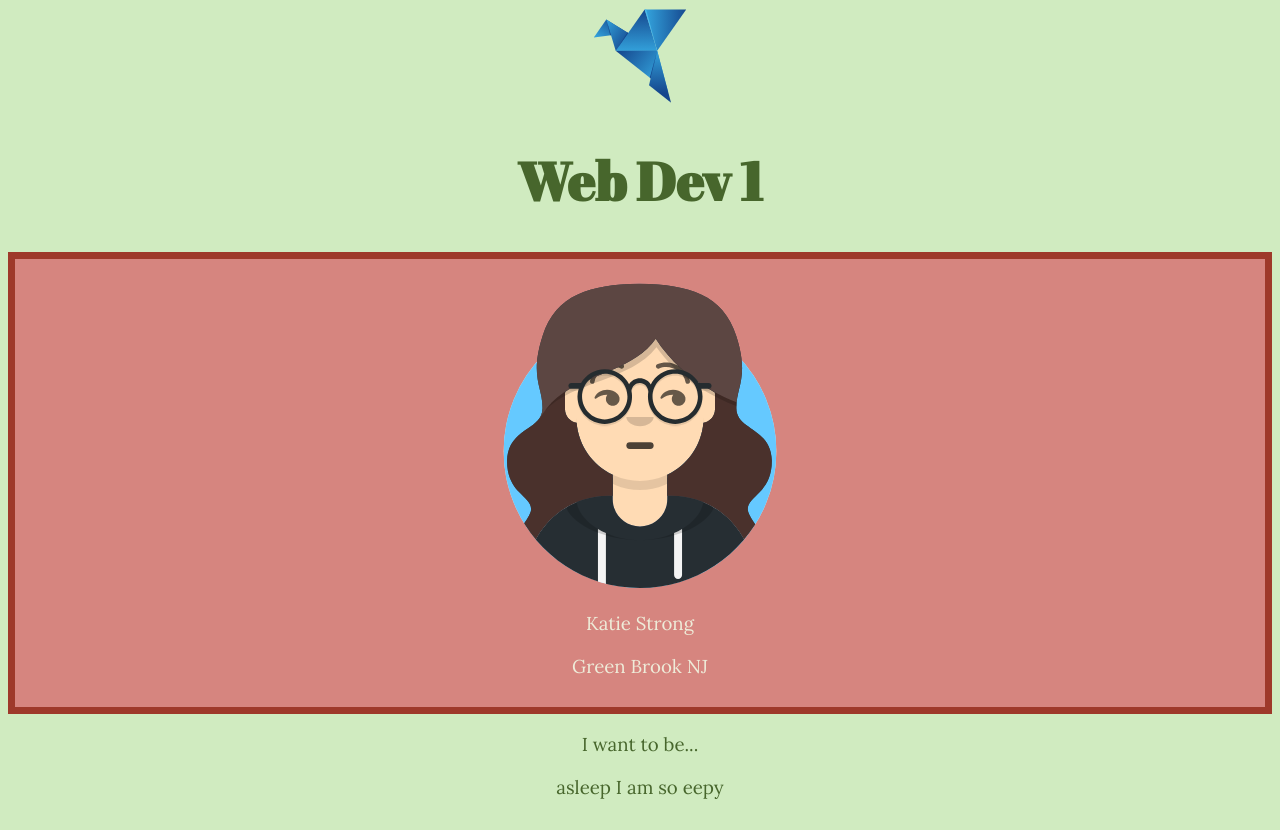
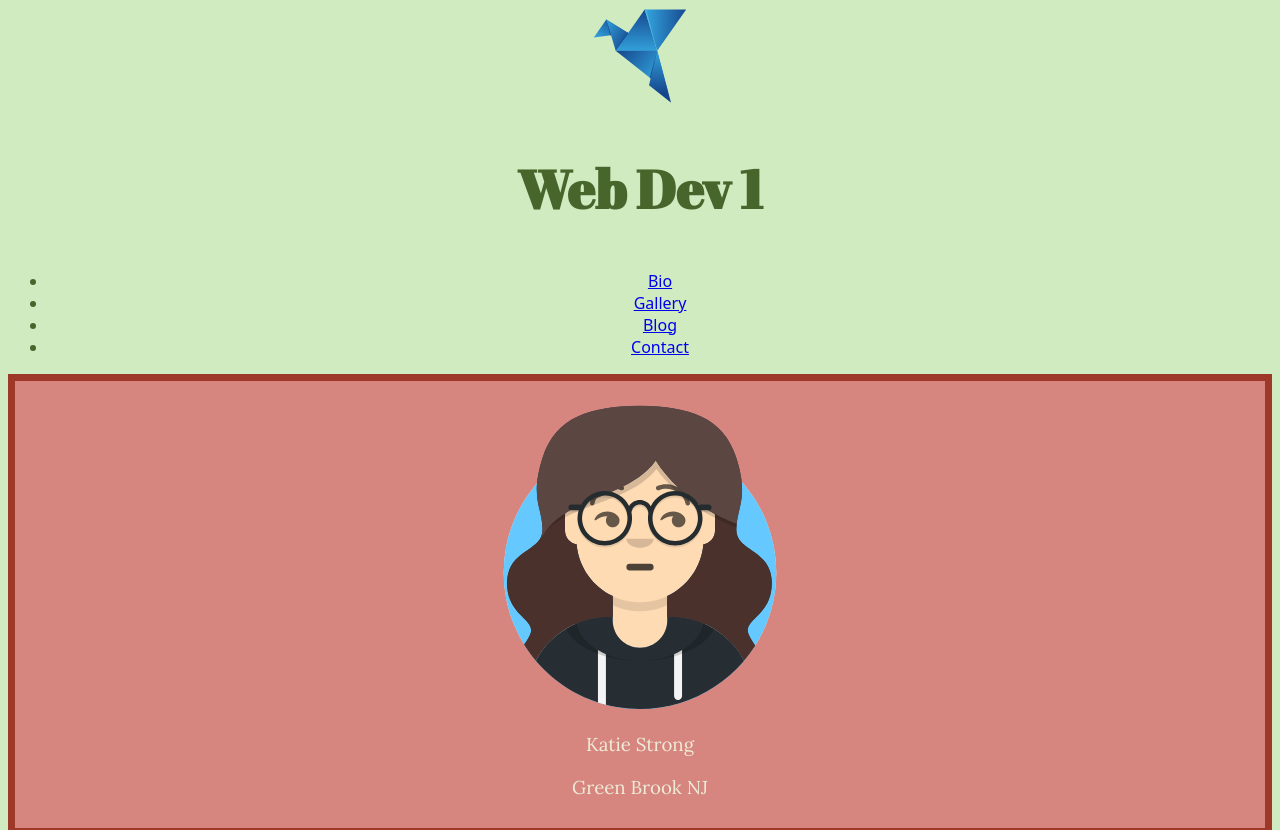
Before and after one commit to RVCC-IDMX/about-me-Trenchcoat7, a plain HTML site: page index.html in a window 1280 px wide. Shown: the top 830 px of the page. Drawn offline with Linux system fonts and the light colour scheme.

Commit message:
added nav bar, ADD CSS SHIT ON MONDAY >> VERY IMPORTANT. Submit final on MONDAY.

```diff
--- a/index.html
+++ b/index.html
@@ -24,9 +24,24 @@
 
     <header>
 
-        <img src="img/logo-96X96.svg" alt="blue origami bird logo">
-        <h1>Web Dev 1</h1>
 
+        <nav class="header">
+            <div class="logo">
+                <img src="img/logo-96X96.svg" alt="blue origami bird logo">
+                <h1>Web Dev 1</h1>
+            </div>
+
+            <div class="navbar-link">
+                <ul>
+
+                    <li><a href=#bio>Bio</a></li>
+                    <li><a href=#gallery>Gallery</a></li>
+                    <li><a href=#lit>Blog</a></li>
+                    <li><a href=#contact>Contact</a></li>
+
+                </ul>
+            </div>
+        </nav>
     </header>
 
     <main>
@@ -202,6 +217,8 @@
                                     </li>
                                 </ul>
 
+                                <button type="submit">Submit</button>
+
                             </legend>
                         </fieldset>
 
```
